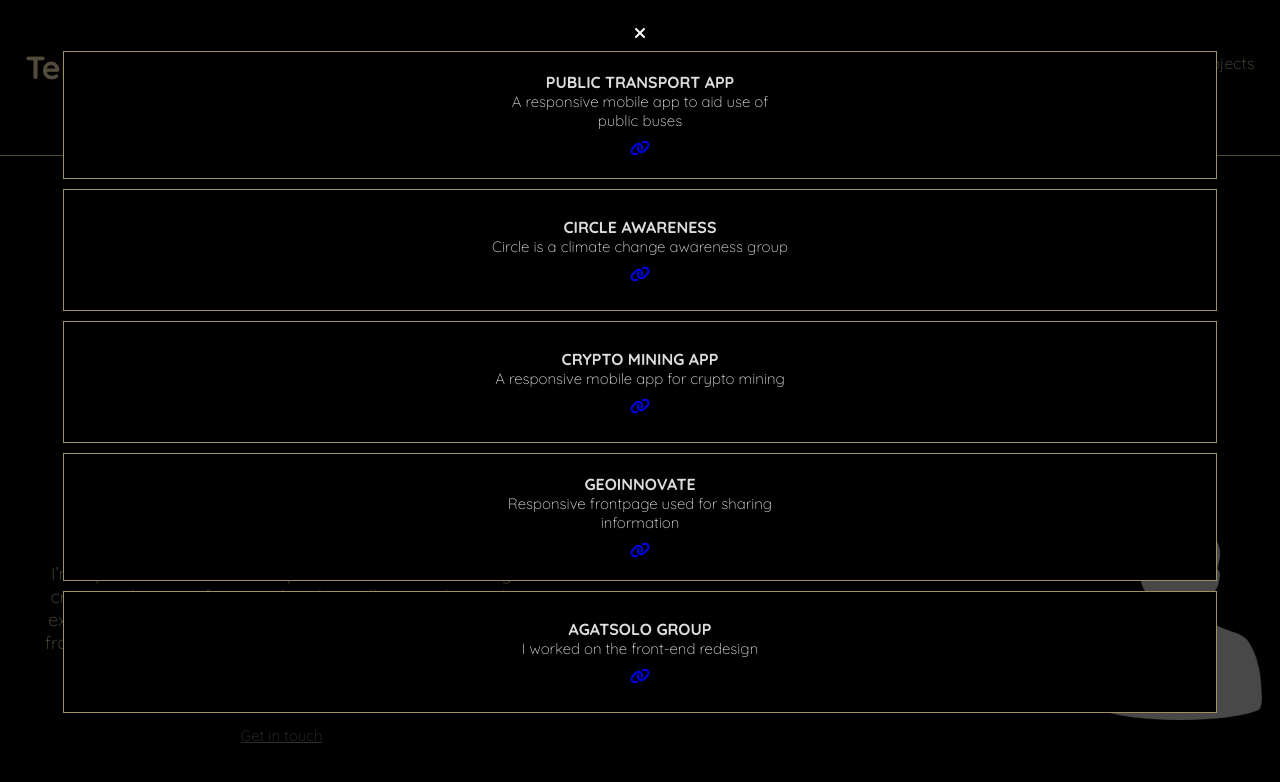
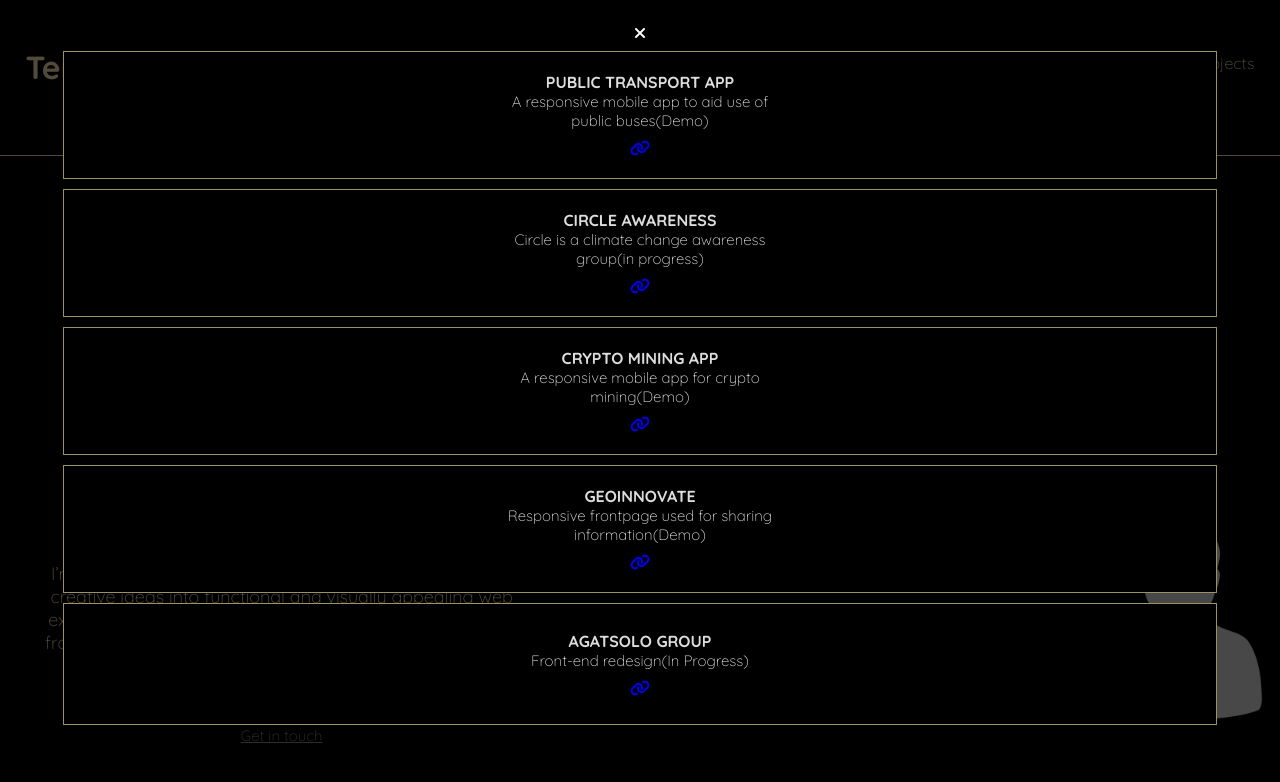
Before and after one commit to peterjeffter/portfolio, a plain HTML site: page index.html in a window 1280 px wide. Both pictures are taken after a click on the element "Projects". Drawn offline with Linux system fonts and the light colour scheme.

Commit message:
Update index.html

```diff
--- a/index.html
+++ b/index.html
@@ -56,28 +56,28 @@
         <i class="fa-solid fa-xmark close-btn" style="color: #ffffff;"></i>
         <div class="project">
           <h4>PUBLIC TRANSPORT APP</h4>
-          <span>A responsive mobile app to aid use of public buses</span>
+          <span>A responsive mobile app to aid use of public buses(Demo)</span>
           <a href="https://peterjeffter.github.io/Public-Transport-/" target="_blank">
             <i class="fa-solid fa-link link"></i>
           </a>
         </div>
         <div class="project">
             <h4>CIRCLE AWARENESS</h4>
-            <span>Circle is a climate change awareness group</span>
+            <span>Circle is a climate change awareness group(in progress)</span>
             <a href="https://circs.vercel.app/" target="_blank">
                 <i class="fa-solid fa-link link"></i>
             </a>
         </div>
         <div class="project">
             <h4>CRYPTO MINING APP</h4>
-            <span>A responsive mobile app for crypto mining</span>
+            <span>A responsive mobile app for crypto mining(Demo)</span>
             <a href="https://peterjeffter.github.io/Crownbot/" target="_blank">
                 <i class="fa-solid fa-link link"></i>
             </a>
           </div>
         <div class="project">
             <h4>GEOINNOVATE</h4>
-            <span>Responsive frontpage used for sharing information</span>
+            <span>Responsive frontpage used for sharing information(Demo)</span>
             <a href="https://peterjeffter.github.io/geoinnovate/" target="_blank">
                 <i class="fa-solid fa-link link"></i>
             </a>
@@ -85,7 +85,7 @@
 
          <div class="project">
             <h4>AGATSOLO GROUP</h4>
-            <span>I worked on the front-end redesign </span>
+            <span>Front-end redesign(In Progress)</span>
             <a href="https://agatsolo.com.ng/" target="_blank">
                 <i class="fa-solid fa-link link"></i>
             </a>
```
